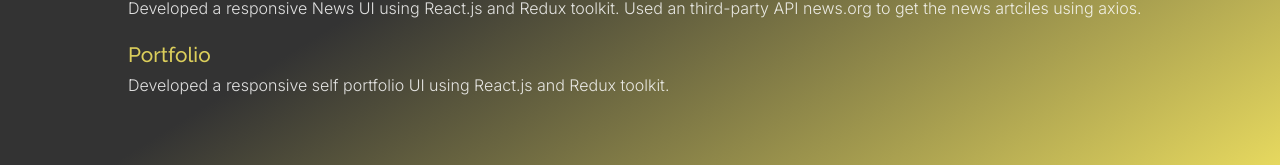
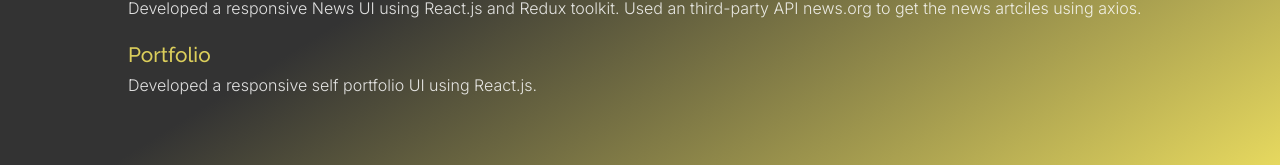
Before and after one commit to rebela-1998/portfolio, a React (Vite) app: page /projects in a window 1280 px wide. Shown: the part 566-731 px from the top of the page. Built offline with nearby package versions, Linux system fonts and the light colour scheme; a web font is replaced by a local one.

Commit message:
modified project description

```diff
--- a/src/Component/Projects.jsx
+++ b/src/Component/Projects.jsx
@@ -25,7 +25,7 @@ const Projects = () => {
         </div>
         <div className='project-container'>
           <h2 className="project-title">Portfolio</h2>
-          <p className="details">Developed a responsive self portfolio UI using React.js and Redux toolkit.</p>
+          <p className="details">Developed a responsive self portfolio UI using React.js.</p>
         </div>
       </div>
     </div>
```
